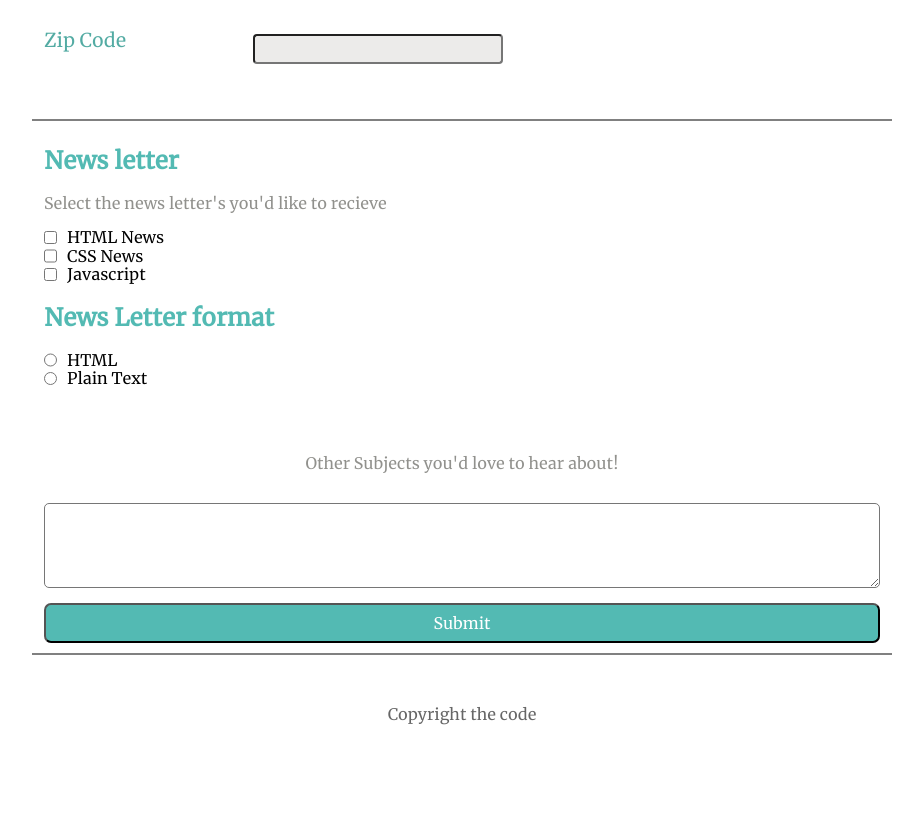
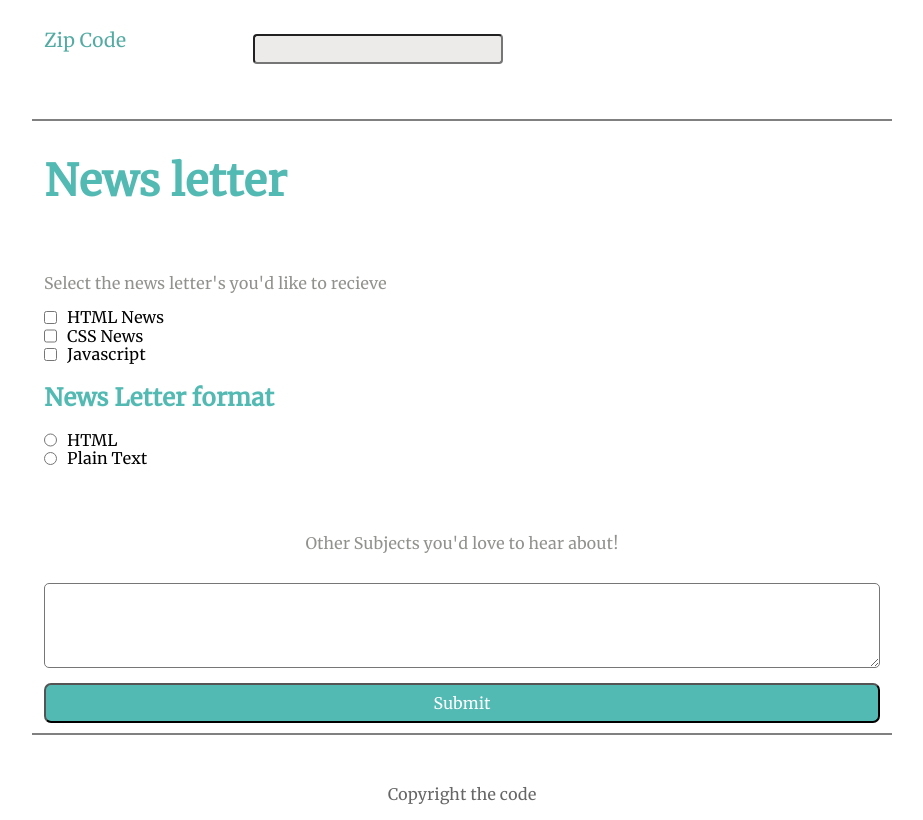
Before and after one commit to GeorgeFlood/project3_re, a plain HTML site: page index.html in a window 1280 px wide. Shown: the part 820-1640 px from the top of the page, without its empty margins (178-1101 px from the left). Before the commit the page ends 1560 px from the top, so only its background shows below. Drawn offline with Linux system fonts and the light colour scheme.

Commit message:
Update index.html

```diff
--- a/index.html
+++ b/index.html
@@ -82,7 +82,7 @@
 
 
 <fieldset>
-	<h2>News letter</h2>
+	<legend><h2>News letter</h2></legend>
 	<P>Select the news letter's you'd like to recieve</P>
 
 
@@ -96,6 +96,7 @@
 
 <div class="form">
 	<input type="checkbox" id="javascript_news" value="javascript_news" name="javascript_news"><label for="javascript_news">Javascript</label>
+
 </div>
 
 <h2>News Letter format</h2>
```
